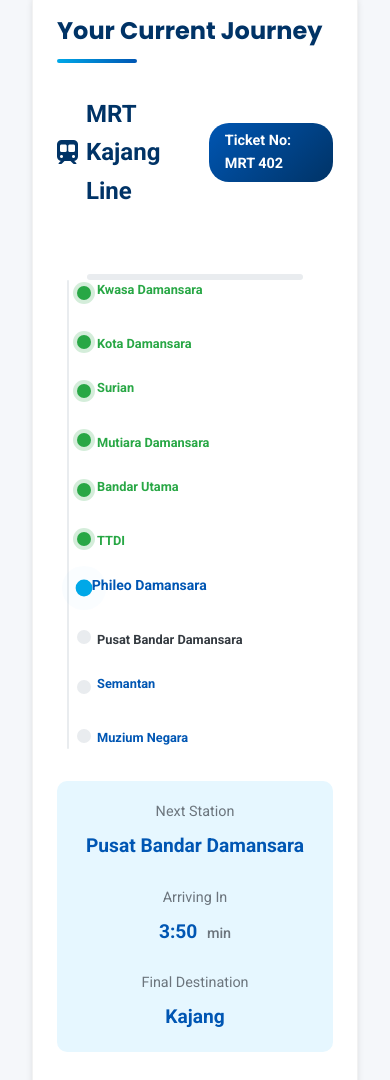
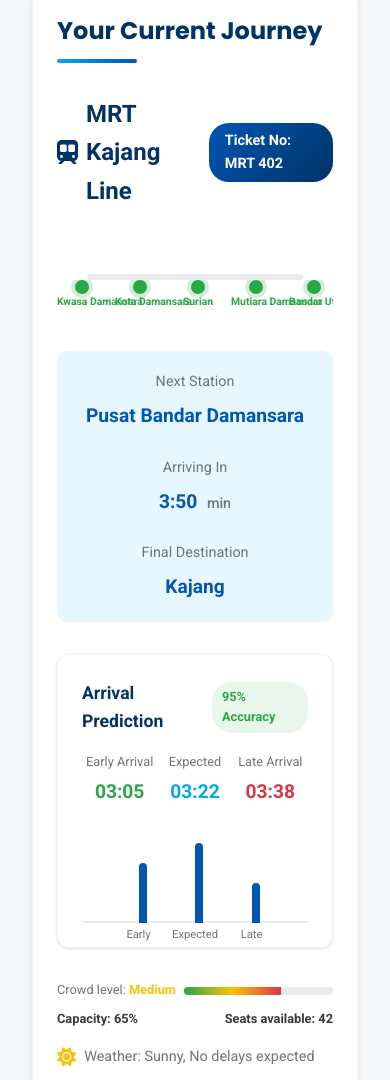
Before and after one commit to Falco1337/etanet, a plain HTML site: page index.html in a window 390 px wide. Shown: the part 1662-2742 px from the top of the page. Drawn offline with Linux system fonts and the light colour scheme.

Commit message:
Update index.html

```diff
--- a/index.html
+++ b/index.html
@@ -3218,43 +3218,36 @@
 
             .stations {
                 display: flex;
-                flex-direction: column;
+                overflow-x: auto;
+                -webkit-overflow-scrolling: touch;
+                padding-bottom: 0.5rem;
+                margin-top: 0;
+                gap: 0.5rem;
                 position: relative;
-                padding-left: 20px;
-                margin-top: 0;
-                gap: 1.5rem;
-                padding-bottom: 0;
-                overflow-x: visible;
+                flex-wrap: nowrap;
             }
 
             .stations::before {
-                content: "";
-                position: absolute;
-                left: 10px;
-                top: 0;
-                bottom: 0;
-                width: 2px;
-                background: var(--light-gray);
-                border-radius: 1px;
+                display: none;
             }
 
             .station {
+                flex: 0 0 auto;
+                width: 50px;
+                min-width: 50px;
+                text-align: center;
+                padding-left: 0;
+                display: block;
+            }
+
+            .station-dot {
                 position: relative;
-                width: auto;
-                text-align: left;
-                padding-left: 20px;
-                display: flex;
-                flex-direction: column;
-                align-items: flex-start;
-            }
-
-            .station-dot {
-                position: absolute;
-                left: 0;
-                top: 50%;
-                transform: translateY(-50%);
+                left: auto;
+                top: auto;
+                transform: none;
                 width: 14px;
                 height: 14px;
+                margin: 0 auto;
                 background: var(--light-gray);
                 border-radius: 50%;
                 z-index: 2;
@@ -3270,11 +3263,13 @@
                 background: var(--accent);
                 box-shadow: 0 0 0 8px rgba(0, 168, 232, 0.2);
                 animation: pulse-blue 2s infinite;
-                transform: translateY(-50%) scale(1.2);
+                transform: scale(1.2);
             }
 
             .station-name {
-                font-size: 0.8rem;
+                font-size: 0.65rem;
+                white-space: nowrap;
+                margin-top: 0.4rem;
                 color: var(--primary);
                 font-weight: 700;
                 text-shadow: 0 0 3px rgba(255,255,255,0.8);
@@ -3282,14 +3277,10 @@
                 padding: 0;
             }
 
-            .station:nth-child(odd) .station-name {
-                order: -1;
-                margin-bottom: 0.3rem;
-            }
-
+            .station:nth-child(odd) .station-name,
             .station:nth-child(even) .station-name {
-                order: 1;
-                margin-top: 0.3rem;
+                order: 0;
+                margin: 0;
             }
 
             .map-overlay {
```
